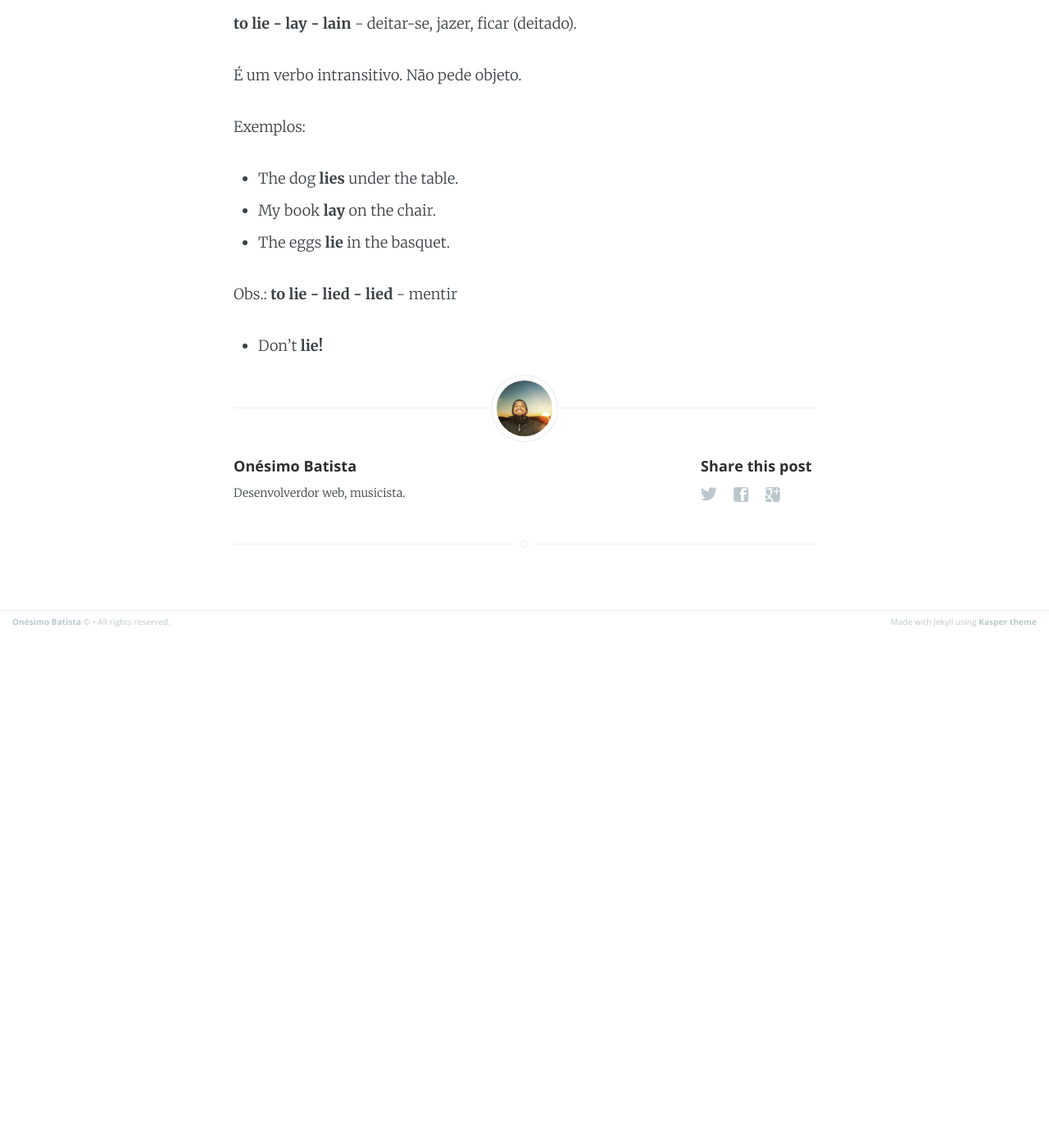
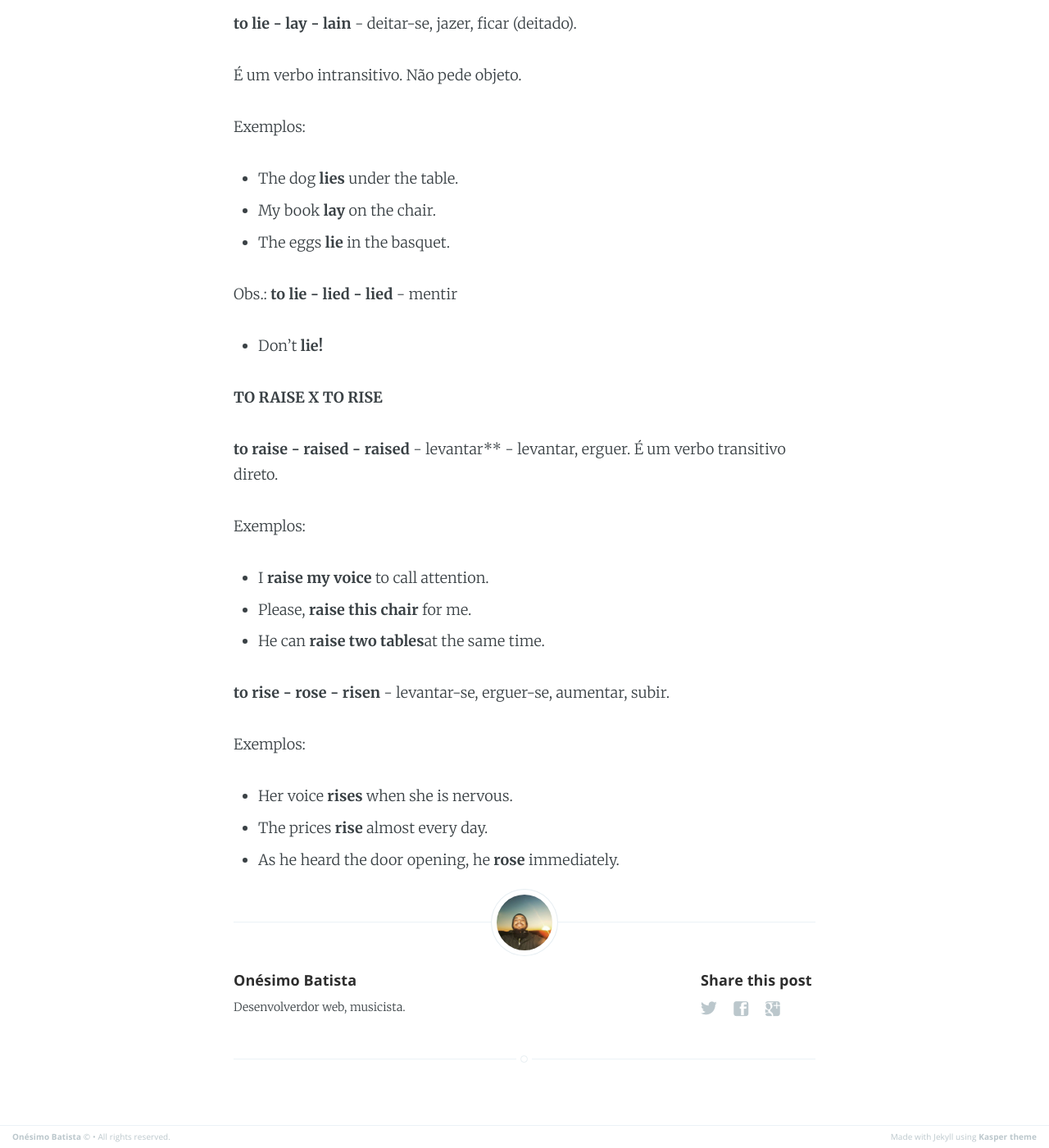
Before and after one commit to onesimo/blog, a Jekyll site: the page built from _posts/2017-05-16-english-grammar-lesson-thirty-three.md, in a window 1280 px wide and 1400 px high, scrolled down 4933 px. Shown: the whole window at 82% size. Built offline with Jekyll 4.4.1, drawn with Linux system fonts in a browser that asks for light colours; before the commit the page ends 5706 px from its top, so only the background shows below that.

Commit message:
lesso twenty-three

```diff
--- a/_posts/2017-05-16-english-grammar-lesson-thirty-three.md
+++ b/_posts/2017-05-16-english-grammar-lesson-thirty-three.md
@@ -165,3 +165,21 @@ Exemplos:
 Obs.: **to lie - lied - lied** - mentir
 
  - Don't **lie!**
+
+**TO RAISE X TO RISE**
+
+**to raise - raised - raised** - levantar** - levantar, erguer. É um verbo transitivo direto.
+
+Exemplos:
+
+ - I **raise my voice** to call attention.
+ - Please, **raise this chair** for me.
+ - He can **raise two tables**at the same time.
+
+**to rise - rose - risen** - levantar-se, erguer-se, aumentar, subir.
+
+Exemplos:
+
+ - Her voice **rises** when she is nervous.
+ - The prices **rise** almost every day.
+ - As he heard the door opening, he **rose** immediately.
```
